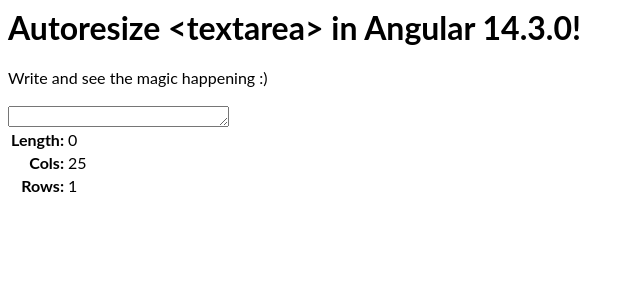
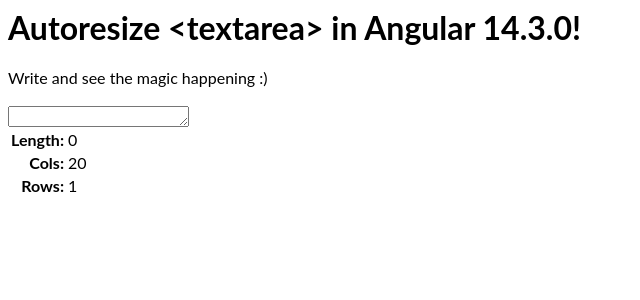
Before and after one commit to thiagolvlsantos/angular-textarea-autoresize, an Angular app: page / in a window 1280 px wide. Shown: the top 300 px of the page, without its empty margins (0-640 px from the left). Built offline with nearby package versions, Linux system fonts and the light colour scheme.

Commit message:
1 file modified

```diff
--- a/src/app/app.component.ts
+++ b/src/app/app.component.ts
@@ -7,7 +7,7 @@
 })
 export class AppComponent  {
   name = 'Autoresize <textarea> in Angular ' + VERSION.full;
-  size = 25;
+  size = 20;
 
   rows(str: string) {
     let tmp = Math.floor(str.length/this.size);
```
